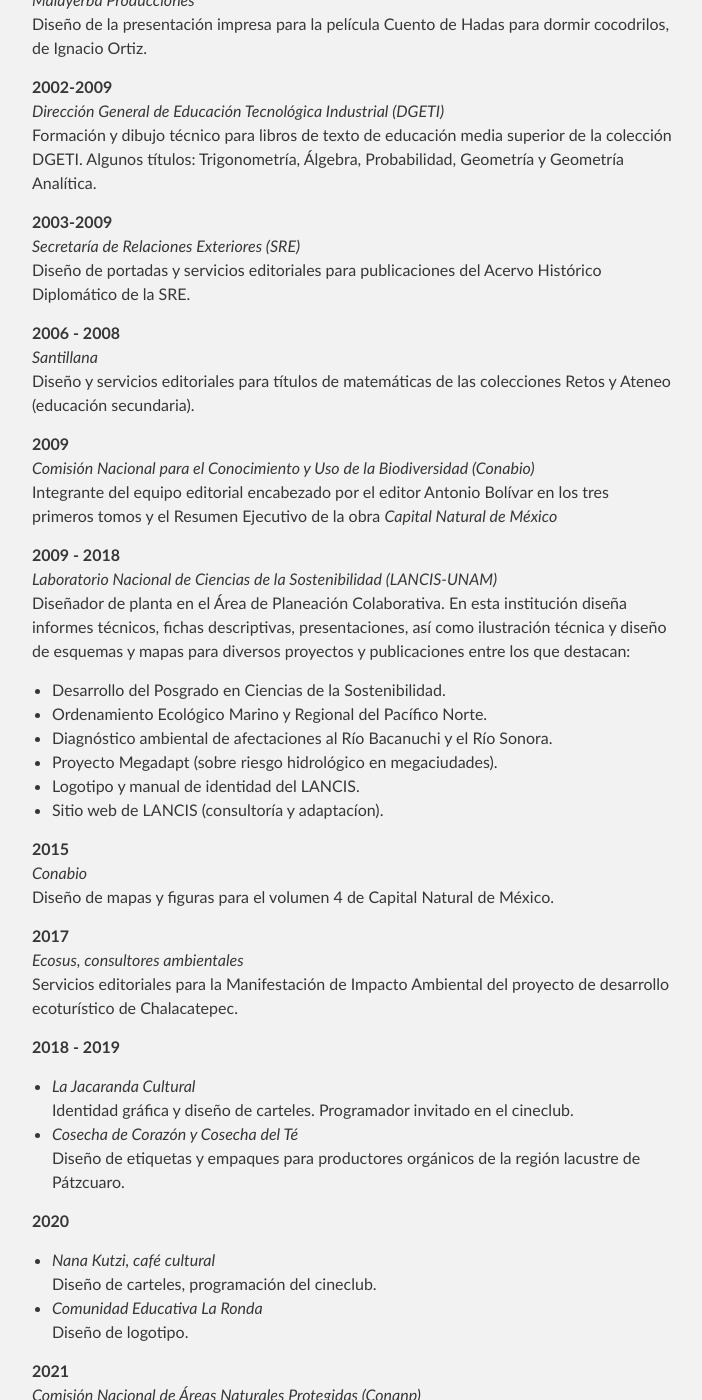
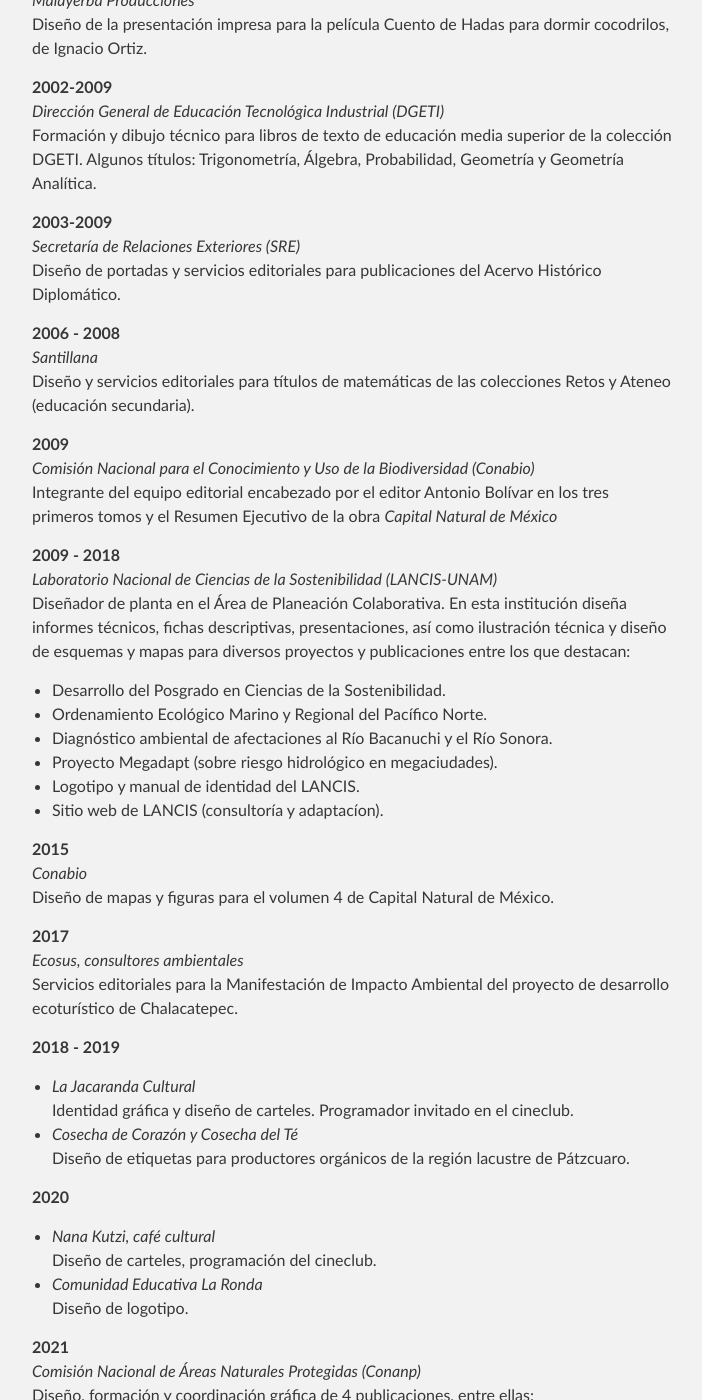
Before and after one commit to ovisnigra/cv_sbourguet, a Jekyll site: the page built from curriculum.md, in a window 1280 px wide and 1400 px high, scrolled down 1364 px. Shown: the whole window, without its empty margins (288-990 px from the left). Built offline with Jekyll 4.4.1, drawn with Linux system fonts in a browser that asks for light colours; our own code applies the rules of GitHub Pages for plain Markdown files; some of the changed text lies outside the part shown.

Commit message:
Update curriculum.md
un par de correcciones más

```diff
--- a/curriculum.md
+++ b/curriculum.md
@@ -53,7 +53,7 @@
 
 **2003-2009** <br>
 _Secretaría de Relaciones Exteriores (SRE)_ <br>
-Diseño de portadas y servicios editoriales para publicaciones del Acervo Histórico Diplomático de la SRE.
+Diseño de portadas y servicios editoriales para publicaciones del Acervo Histórico Diplomático.
 
 **2006 - 2008** <br>
 _Santillana_ <br>
@@ -87,7 +87,7 @@
 -	_La Jacaranda Cultural_ <br>
   Identidad gráfica y diseño de carteles. Programador invitado en el cineclub.
 -	_Cosecha de Corazón y Cosecha del Té_ <br>
-  Diseño de etiquetas y empaques para productores orgánicos de la región lacustre de Pátzcuaro.
+  Diseño de etiquetas para productores orgánicos de la región lacustre de Pátzcuaro.
 
 **2020** <br>
 - _Nana Kutzi, café cultural_ <br>
```
Also changed, not shown: other parts of curriculum.md (+1 -1 lines).
